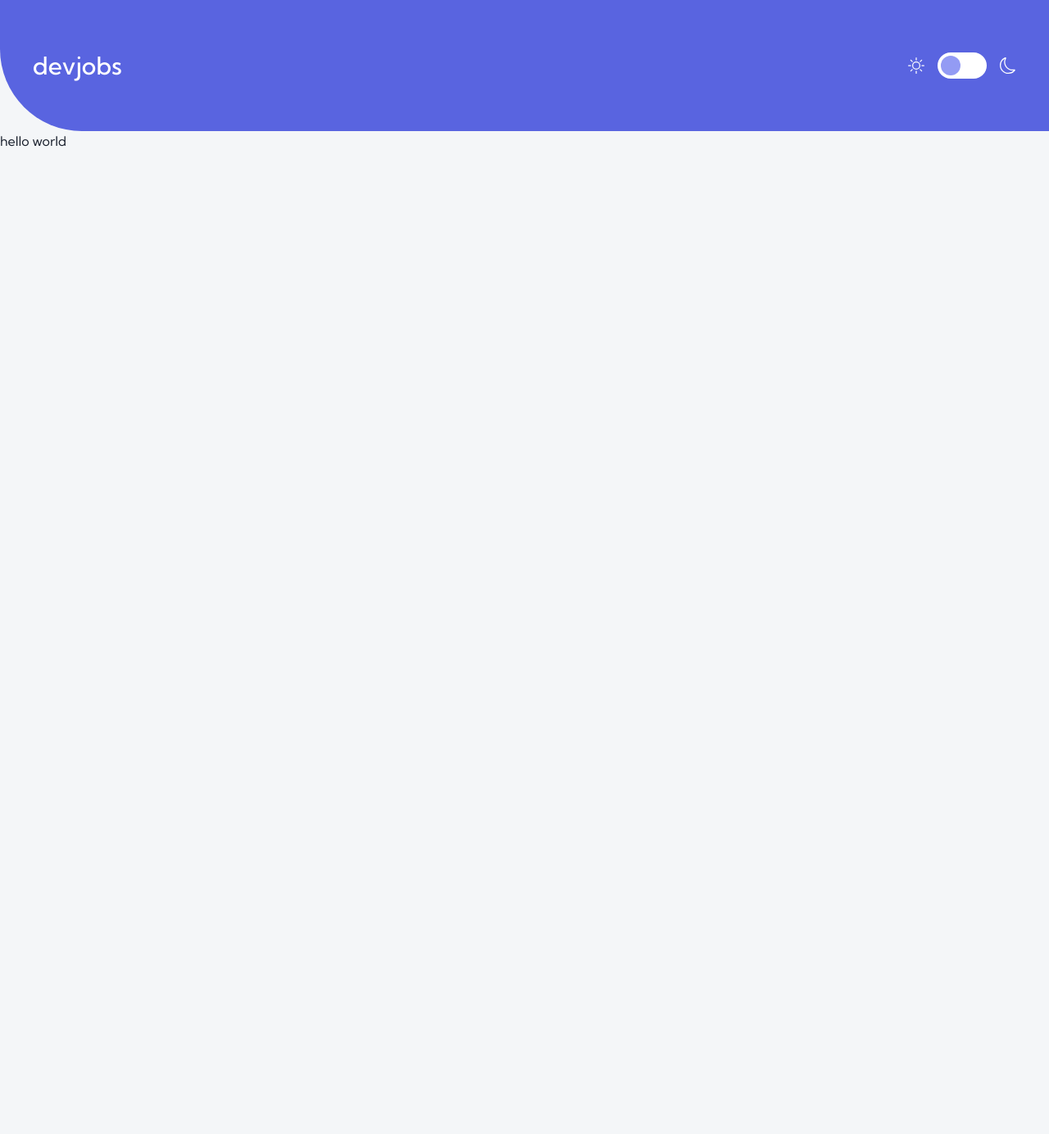
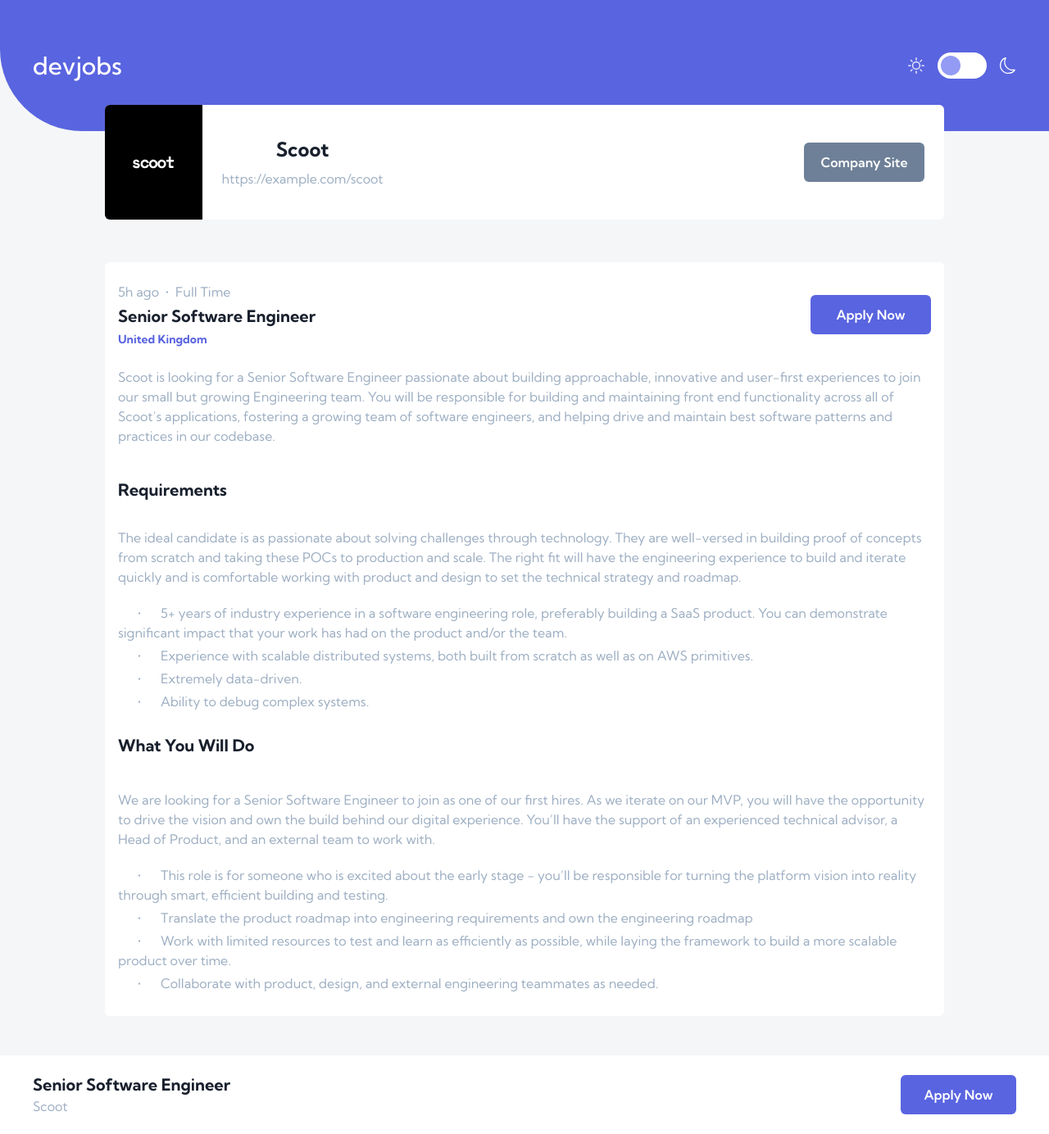
Before and after one commit to andrewsanc/devjobs-ts-nextjs, a Next.js app: page /jobs/1 in a window 1280 px wide. Shown: the whole page at 82% size. Before the commit the page ends 800 px from the top, so only its background shows below. Built offline with nearby package versions, Linux system fonts and the light colour scheme.

Commit message:
feat. added job post component

```diff
--- a/app/jobs/[id]/page.tsx
+++ b/app/jobs/[id]/page.tsx
@@ -1,3 +1,54 @@
-export default function Page() {
-  return <div>hello world</div>;
+import CompanyInfoCard from "@/components/company-info-card";
+import JobPost from "@/components/job-post";
+import { jobPostData } from "@/lib/data";
+
+interface PageProps {
+  params?: { [key: string]: string };
+  query?: { [key: string]: string };
 }
+
+export default function Page(props: PageProps) {
+  const { params } = props;
+
+  if (!params?.id) {
+    return <div>no id found</div>;
+  }
+
+  const [
+    {
+      company,
+      logo,
+      logoBackground,
+      website,
+      contract,
+      postedAt,
+      location,
+      description,
+      requirements,
+      role,
+      apply,
+      position,
+    },
+  ] = jobPostData.filter((job) => job.id === parseInt(params?.id));
+
+  return (
+    <>
+      <CompanyInfoCard
+        companyInfo={{ company, logo, logoBackground, website }}
+      />
+      <JobPost
+        jobPost={{
+          company,
+          position,
+          contract,
+          postedAt,
+          location,
+          description,
+          requirements,
+          role,
+          apply,
+        }}
+      />
+    </>
+  );
+}
--- a/app/layout.tsx
+++ b/app/layout.tsx
@@ -19,6 +19,7 @@
     <html lang='en'>
       <body
         className={`${kumbh.className} bg-light-grey text-very-dark-blue relative h-[500px]`}
+        suppressHydrationWarning
       >
         <Header />
         {children}
--- /dev/null
+++ b/components/company-info-card.tsx
@@ -0,0 +1,42 @@
+import { JobPost } from "@/lib/types";
+import Image from "next/image";
+
+interface CompanyInfoCardProps {
+  companyInfo: Pick<JobPost, "company" | "logoBackground" | "website" | "logo">;
+}
+
+export default function CompanyInfoCard(props: CompanyInfoCardProps) {
+  const {
+    companyInfo: { company, logoBackground, website, logo },
+  } = props;
+
+  return (
+    <div className='flex justify-center relative'>
+      <div className='flex flex-col justify-center items-center sm:flex-row sm:items-center w-[80%] bg-[#fff] rounded-[6px] sm:h-[140px] h-[205px] absolute -top-8'>
+        <div className='sm:h-[140px] h-[50px] sm:w-[140px] w-[50px] rounded-[10px] sm:rounded-l-[6px] sm:rounded-r-none bg-[#000] flex justify-center items-center p-1 absolute sm:static -top-6'>
+          <Image
+            src={logo}
+            width={50}
+            height={50}
+            quality={95}
+            alt={`${company} logo`}
+          />
+        </div>
+        <div className='flex flex-col items-center text-center sm:flex-row sm:justify-between w-full mx-6 gap-4'>
+          <div className='flex flex-col gap-2'>
+            <p className='text-very-dark-blue text-2xl font-bold'>{company}</p>
+            <a className='text-gray' href={website}>
+              {website}
+            </a>
+          </div>
+          <button
+            type='button'
+            className='rounded-[6px] bg-dark-grey h-[48px] w-[147px] text-[#fff] font-semibold flex items-center justify-center gap-2 transition hover:bg-light-violet hover:text-violet'
+          >
+            Company Site
+          </button>
+        </div>
+      </div>
+    </div>
+  );
+}
--- a/components/filter-bar.tsx
+++ b/components/filter-bar.tsx
@@ -22,7 +22,7 @@
         <div className='flex items-center gap-2'>
           <button
             type='submit'
-            className='rounded-[6px] bg-violet sm:w-[123px] h-[48px] md:w-[80px] w-[48px] text-[#fff] font-semibold flex items-center justify-center gap-2 transition hover:bg-light-violet'
+            className='rounded-[6px] bg-violet h-[48px] m:w-[123px] md:w-[80px] w-[48px] text-[#fff] font-semibold flex items-center justify-center gap-2 transition hover:bg-light-violet'
           >
             <span className='sm:block hidden'>Search</span>
             <span className='sm:hidden '>
--- a/components/header.tsx
+++ b/components/header.tsx
@@ -1,4 +1,3 @@
-import { BsMoon, BsSun } from "react-icons/bs";
 import ThemeSwitch from "./theme-switch";
 import Link from "next/link";
 
--- /dev/null
+++ b/components/job-post.tsx
@@ -0,0 +1,99 @@
+import { JobPost } from "@/lib/types";
+
+interface JobPostProps {
+  jobPost: Pick<
+    JobPost,
+    | "position"
+    | "contract"
+    | "postedAt"
+    | "location"
+    | "description"
+    | "requirements"
+    | "role"
+    | "apply"
+    | "company"
+  >;
+}
+
+export default function JobPost(props: JobPostProps) {
+  const {
+    jobPost: {
+      position,
+      contract,
+      postedAt,
+      location,
+      description,
+      requirements,
+      role,
+      company,
+      apply,
+    },
+  } = props;
+
+  return (
+    <>
+      <div className='flex justify-center mt-40'>
+        <div className='flex flex-col w-[80%] bg-[#fff] rounded-[6px] py-6 px-4'>
+          <div className='flex flex-col sm:flex-row sm:items-center sm:justify-between'>
+            <div className='flex flex-col gap-1'>
+              <div className='flex gap-2 text-gray'>
+                <span>{postedAt}</span>&#x2022;<span>{contract}</span>
+              </div>
+              <p className='font-bold text-xl'>{position}</p>
+              <p className='mt-auto text-violet text-sm font-bold'>
+                {location}
+              </p>
+            </div>
+            <button
+              type='button'
+              className='rounded-[6px] bg-violet h-[48px] sm:w-[147px] mt-10 sm:m-0 text-[#fff] font-semibold flex items-center justify-center gap-2 transition hover:bg-light-violet'
+            >
+              Apply Now
+            </button>
+          </div>
+
+          <p className='text-gray my-6'>{description}</p>
+          <p className='text-very-dark-blue font-bold text-xl my-4'>
+            Requirements
+          </p>
+          <p className='text-gray my-4'>{requirements.content}</p>
+          <ul>
+            {requirements.items.map((item, index) => (
+              <li className='text-gray my-1' key={index}>
+                <span className='mx-6'>&#8226;</span>
+                <span>{item}</span>
+              </li>
+            ))}
+          </ul>
+          <p className='text-very-dark-blue font-bold text-xl my-6'>
+            What You Will Do
+          </p>
+          <p className='text-gray my-4'>{role.content}</p>
+          <ul>
+            {role.items.map((item, index) => (
+              <li className='text-gray my-1' key={index}>
+                <span className='mx-6'>&#8226;</span>
+                <span>{item}</span>
+              </li>
+            ))}
+          </ul>
+        </div>
+      </div>
+
+      <div className='w-full mt-12'>
+        <div className='bg-[#fff] flex items-center sm:justify-between h-[96px] px-10'>
+          <div className='sm:block hidden'>
+            <p className='font-bold text-xl'>{position}</p>
+            <p className='text-gray'>{company}</p>
+          </div>
+          <button
+            type='button'
+            className='rounded-[6px] bg-violet h-[48px] sm:w-[141px] w-full sm:m-0 text-[#fff] font-semibold flex items-center justify-center gap-2 transition hover:bg-light-violet'
+          >
+            Apply Now
+          </button>
+        </div>
+      </div>
+    </>
+  );
+}
```
